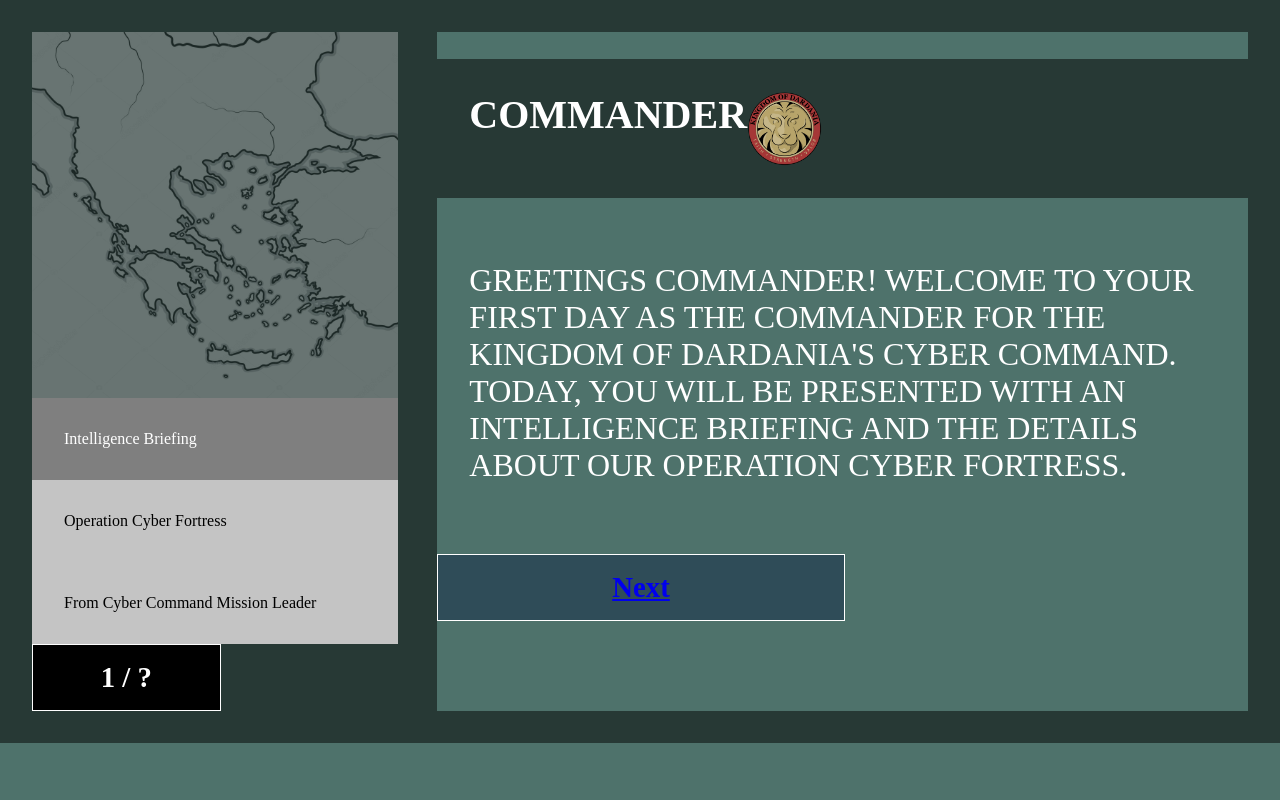
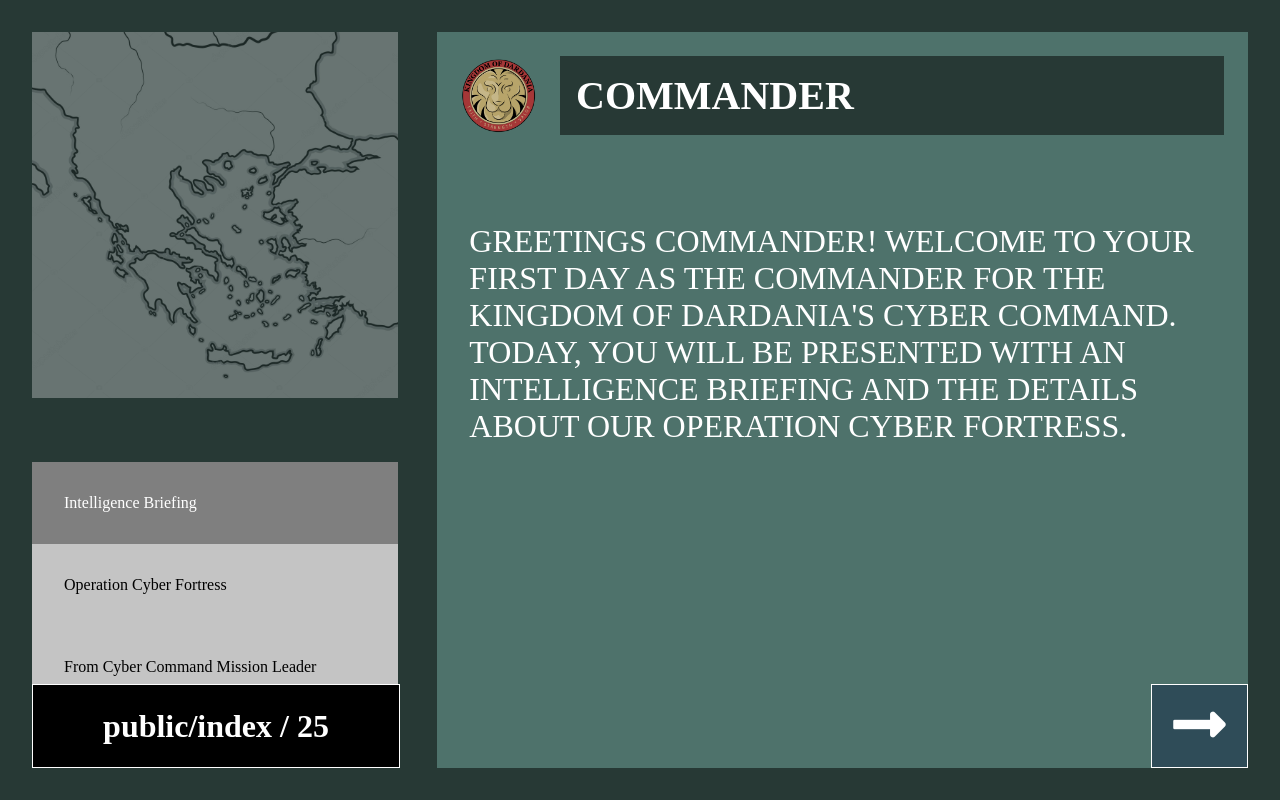
Before and after one commit to klaenejm/ccsp-experience-platform, a website: page public/index.html in a window 1280 px wide. Drawn offline with Linux system fonts and the light colour scheme; a web font is replaced by a local one.

Commit message:
tidy layout. added left.js

```diff
--- a/public/11.html
+++ b/public/11.html
@@ -11,15 +11,7 @@
   <div class="wrapper">
     <body>
   <!----------------------------------LEFT--------------------------------------->
-    <div class="left">
-        <img src="assets/map.jpeg" alt="map" />
-        <nav>
-            <div class="nav-item">Intelligence Briefing</div>
-            <div class="nav-item active">Operation Cyber Fortress</div>
-            <div class="nav-item">From Cyber Command Mission Leader</div>
-          </nav>
-          <div class="page">11 / ?</div>
-        </div>
+  <div class="left" id="left"></div>
 <!----------------------------------RIGHT--------------------------------------->
         <div class="right">
     <h1 class="commander">Commander <img
@@ -37,5 +29,6 @@
     </h3>
     <h4 class="next"><a href="12.html">Next</a></h4>
 </div>
+<script src="js/left.js"></script>
   </body>
 </html>
--- a/public/index.html
+++ b/public/index.html
@@ -5,41 +5,43 @@
     <meta http-equiv="X-UA-Compatible" content="IE=edge" />
     <meta name="viewport" content="width=device-width, initial-scale=1.0" />
     <title>Index</title>
+    <link
+      rel="stylesheet"
+      href="https://cdnjs.cloudflare.com/ajax/libs/font-awesome/5.15.3/css/all.min.css"
+      integrity="sha512-iBBXm8fW90+nuLcSKlbmrPcLa0OT92xO1BIsZ+ywDWZCvqsWgccV3gFoRBv0z+8dLJgyAHIhR35VZc2oM/gI1w=="
+      crossorigin="anonymous"
+      referrerpolicy="no-referrer"
+    />
     <link rel="stylesheet" href="styles.css" />
   </head>
   <!----------------------------------BODY--------------------------------------->
   <body>
     <div class="wrapper">
       <!----------------------------------LEFT--------------------------------------->
-      <div class="left">
-        <img src="assets/map.jpeg" alt="map" />
-        <nav>
-          <div class="nav-item active">Intelligence Briefing</div>
-          <div class="nav-item">Operation Cyber Fortress</div>
-          <div class="nav-item">From Cyber Command Mission Leader</div>
-        </nav>
-        <div class="page">1 / ?</div>
-      </div>
+      <div class="left" id="left"></div>
       <!----------------------------------RIGHT--------------------------------------->
       <div class="right">
-        <h1 class="commander">
-          Commander
-          <img
-            src="assets/dardania.png"
-            alt="crest-of-dardania"
-            class="commander-image"
-          />
-        </h1>
+        <div class="top-commander">
+          <div class="image-container">
+            <img
+              src="assets/dardania.png"
+              alt="crest-of-dardania"
+              class="commander-image"
+            />
+          </div>
+          <h1 class="commander">Commander</h1>
+        </div>
         <h3 class="content">
           Greetings Commander! Welcome to your first day as the Commander for
           the Kingdom of Dardania's Cyber Command. Today, you will be presented
           with an Intelligence Briefing and the details about our Operation
           Cyber Fortress.
         </h3>
-        <h4 class="next">
-          <a href="2.html">Next</a>
+        <h4 class="next arrow-link">
+          <a href="2.html"><i class="fas fa-long-arrow-alt-right"></i></a>
         </h4>
       </div>
     </div>
+    <script src="js/left.js"></script>
   </body>
 </html>
--- /dev/null
+++ b/public/js/left.js
@@ -0,0 +1,22 @@
+let path = window.location.pathname;
+
+let pageNumber = 1;
+let lastPage = 25;
+
+if (path !== "/") {
+  pageNumber = path.substring(path.indexOf("/") + 1, path.indexOf("."));
+}
+
+let template = `
+  <img src="assets/map.jpeg" alt="map" />
+  <nav>
+    <div class="nav-item active">Intelligence Briefing</div>
+    <div class="nav-item">Operation Cyber Fortress</div>
+    <div class="nav-item">From Cyber Command Mission Leader</div>
+  </nav>
+  <div class="page">${pageNumber} / ${lastPage}</div>
+`;
+
+let leftContainer = document.getElementById("left");
+
+leftContainer.innerHTML = template;
--- a/public/styles.css
+++ b/public/styles.css
@@ -1,5 +1,8 @@
 /* ----------------------
 /* ---------------------- GLOBAL ---------------------- */
+
+@import url("https://fonts.googleapis.com/css2?family=Bai+Jamjuree:ital,wght@0,200;0,300;0,400;0,500;0,600;0,700;1,200;1,300;1,400;1,500;1,600;1,700&display=swap");
+
 html {
   height: 100%;
   font-family: Bai Jamjuree;
@@ -11,11 +14,10 @@ body {
   padding: 0;
   box-sizing: border-box;
   height: 100%;
+  display: flex;
 }
 
 .wrapper {
-  height: fit-content;
-  width: fit-content;
   display: grid;
   grid-template-columns: repeat(12, 1fr);
   border: 2rem solid rgba(0, 0, 0, 0.5);
@@ -27,9 +29,63 @@ body {
   padding: 1rem 0;
   border: 1px solid white;
   font-weight: bold;
-  font-size: 1.8rem;
+  font-size: 24pt;
   color: white;
   width: 50%;
+  height: 50px;
+  position: fixed;
+  left: 2rem;
+  bottom: 2rem;
+  max-width: 366px;
+}
+
+.next {
+  background-color: #2f4c58;
+  text-align: center;
+  padding: 1rem 0;
+  border: 1px solid white;
+  font-weight: bold;
+  font-size: 30pt;
+  color: white;
+  width: 50%;
+  position: fixed;
+  bottom: 2rem;
+  right: 2rem;
+  margin-block-start: 0;
+  margin-block-end: 0;
+  height: 50px;
+}
+
+.page,
+.next {
+  display: flex;
+  flex-direction: column;
+  align-items: center;
+  justify-content: center;
+}
+
+.arrow-link {
+  max-width: 95px;
+  max-height: 72px;
+}
+
+.arrow-link a {
+  color: #fff;
+}
+
+.arrow-link a i {
+  font-size: 60px;
+}
+
+.top-commander {
+  display: flex;
+}
+
+.image-container {
+  display: flex;
+  flex-direction: column;
+  justify-content: center;
+  margin-left: 1.5rem;
 }
 
 /* ----------------------
@@ -40,21 +96,20 @@ body {
   padding-right: 2rem;
   background-color: rgba(0, 0, 0, 0.5);
   height: 100%;
-  display: flex;
-  flex-direction: column;
   justify-content: space-between;
 }
 
 .left img {
-  /*height: 30%;
-  height: 100%;
-  width: 100%; */
   display: block;
   max-width: 366px;
   max-height: 366px;
   width: auto;
   height: auto;
   opacity: 30%;
+  display: fixed;
+  top: 2rem;
+  left: 2rem;
+  margin-bottom: 4rem;
 }
 
 .left nav {
@@ -88,7 +143,7 @@ body {
 }
 
 .commander {
-  padding: 2rem;
+  padding: 1rem;
   display: grid;
   grid-template-columns: 1fr 1fr 1fr 1fr;
   font-size: 30pt;
@@ -96,6 +151,7 @@ body {
   text-transform: uppercase;
   font-weight: bolder;
   background-color: rgba(0, 0, 0, 0.5);
+  margin: 1.5rem;
 }
 
 .commander-image {
@@ -112,23 +168,6 @@ body {
   text-transform: uppercase;
   font-weight: normal;
   font-size: 24pt;
-}
-
-.next {
-  /*padding: 2rem;
-  color: #fff;
-  text-transform: uppercase;
-  font-weight: normal;
-  font-size: 24pt; */
-
-  background-color: #2f4c58;
-  text-align: center;
-  padding: 1rem 0;
-  border: 1px solid white;
-  font-weight: bold;
-  font-size: 1.8rem;
-  color: white;
-  width: 50%;
 }
 
 /* ----------------------
```
Also changed, not shown: public/2.html (+11 -9 lines), public/3.html (+9 -9 lines), public/4.html (+7 -0 lines), public/5.html (+7 -0 lines), public/6.html (+7 -0 lines), public/7.html (+8 -1 lines), 1 other file.
